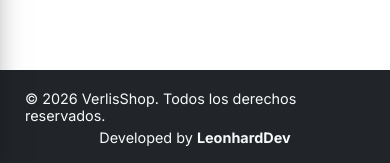
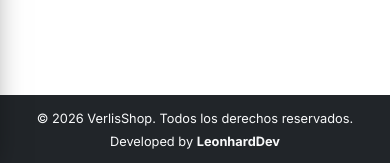
Before and after one commit to Leonhardiv94/verlisshop, an Angular app in the folder frontend/: page / in a window 390 px wide. Shown: the part 678-841 px from the top of the page. Built offline with nearby package versions, Linux system fonts and the light colour scheme; no server answers.

Commit message:
32, Ajuste del footer

```diff
--- a/frontend/src/app/app.css
+++ b/frontend/src/app/app.css
@@ -23,9 +23,11 @@
 @media (max-width: 1024px) {
   .app-container {
     height: 100vh;
-    height: 100svh; /* Usar SVH para navegadores moviles modernos */
+    height: 100svh;
     overflow: hidden;
+    background-color: #212529; /* Mascarar posibles lineas blancas de redondeo */
   }
+
 
   .app-body {
     flex-direction: column;
--- a/frontend/src/app/components/footer/footer.css
+++ b/frontend/src/app/components/footer/footer.css
@@ -18,3 +18,14 @@
 .autor strong {
   font-weight: 700;
 }
+
+@media (max-width: 480px) {
+  .footer {
+    padding: 15px 10px;
+  }
+  .footer-text, .autor {
+    text-align: center;
+    line-height: 1.4;
+    font-size: 0.8rem;
+  }
+}
```
